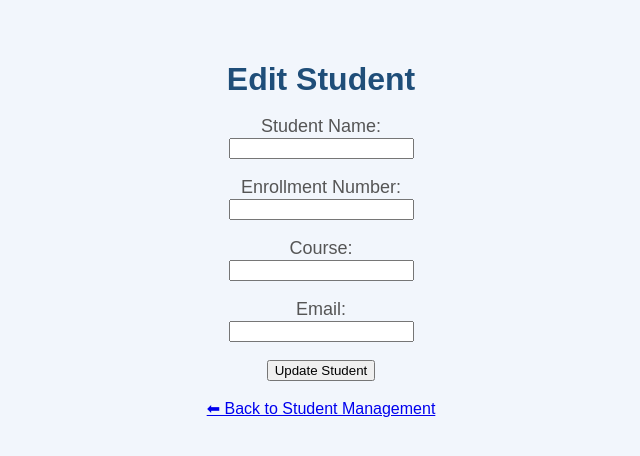
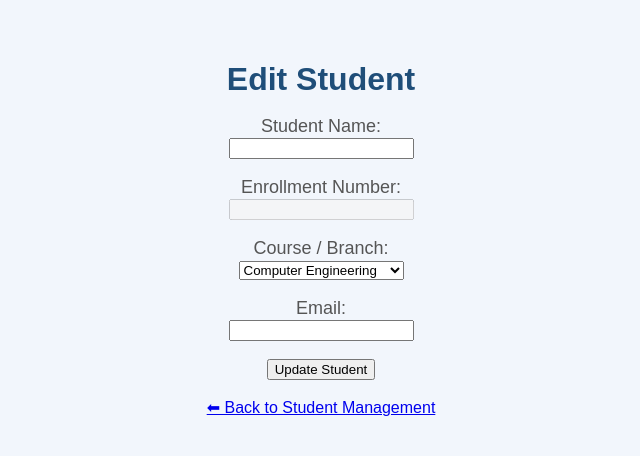
Before and after one commit to krishnachauhan0204-collab/College-ERP-Management-System, a Flask app: page /edit-student/1 in a window 1280 px wide. Shown: the top 456 px of the page, without its empty margins (319-959 px from the left). Run offline with Flask 3, Linux system fonts and the light colour scheme; data that the repository does not hold is empty.

Commit message:
Update edit_student.html

```diff
--- a/templates/edit_student.html
+++ b/templates/edit_student.html
@@ -13,22 +13,45 @@
 
         <p>
             <label>Student Name:</label><br>
-            <input type="text" name="name" value="{{ student[1] }}">
+            <input type="text" name="name" value="{{ student[1] }}" required>
         </p>
 
         <p>
             <label>Enrollment Number:</label><br>
-            <input type="text" name="roll_no" value="{{ student[2] }}">
+            <input type="text" value="{{ student[2] }}" disabled>
         </p>
 
         <p>
-            <label>Course:</label><br>
-            <input type="text" name="course" value="{{ student[3] }}">
+            <label>Course / Branch:</label><br>
+
+            <select name="course" required>
+
+                <option value="Computer Engineering"
+                    {% if student[3] == "Computer Engineering" %}selected{% endif %}>
+                    Computer Engineering
+                </option>
+
+                <option value="Information Technology"
+                    {% if student[3] == "Information Technology" %}selected{% endif %}>
+                    Information Technology
+                </option>
+
+                <option value="Electrical Engineering"
+                    {% if student[3] == "Electrical Engineering" %}selected{% endif %}>
+                    Electrical Engineering
+                </option>
+
+                <option value="Mechanical Engineering"
+                    {% if student[3] == "Mechanical Engineering" %}selected{% endif %}>
+                    Mechanical Engineering
+                </option>
+
+            </select>
         </p>
 
         <p>
             <label>Email:</label><br>
-            <input type="email" name="email" value="{{ student[4] }}">
+            <input type="email" name="email" value="{{ student[4] }}" required>
         </p>
 
         <button type="submit">Update Student</button>
```
